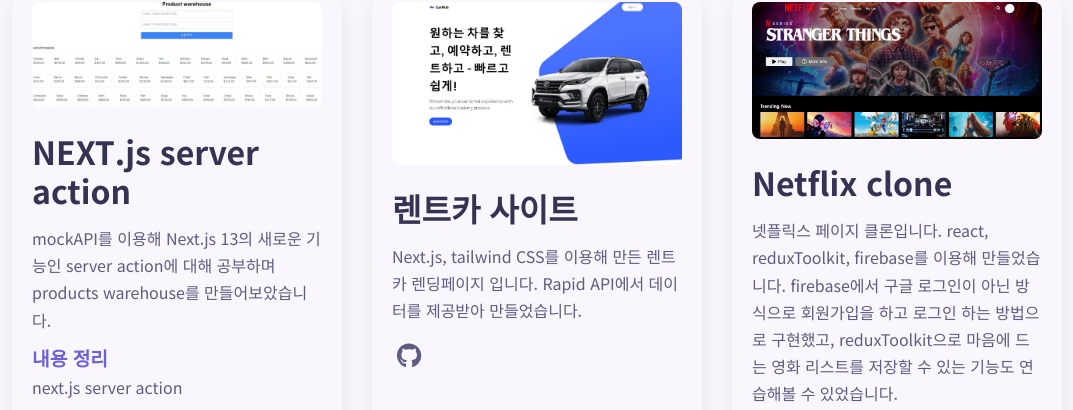
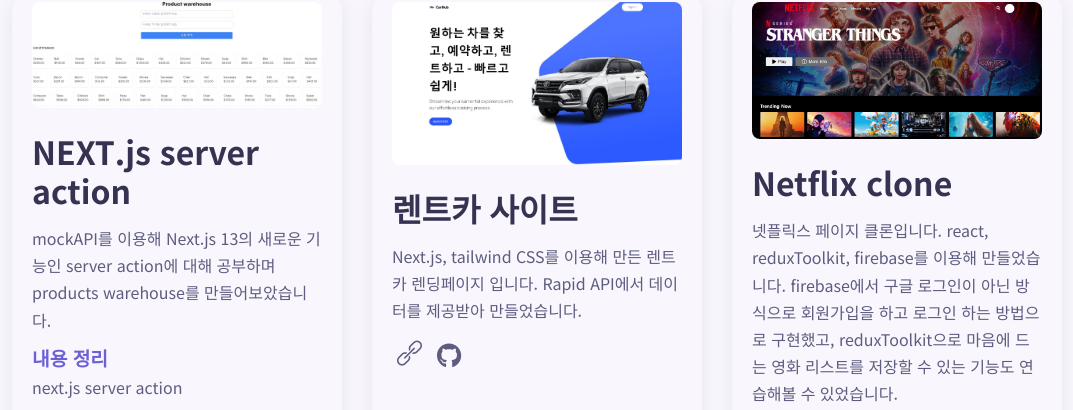
Before and after one commit to hallokay/kay_portfolio, a React (Create React App) app: page /#home in a window 1280 px wide. Shown: the part 2558-2968 px from the top of the page, without its empty margins (158-1231 px from the left). Built offline with nearby package versions, Linux system fonts and the light colour scheme; a web font is replaced by a local one.

Commit message:
링크 추가

```diff
--- a/src/constants/constants.js
+++ b/src/constants/constants.js
@@ -169,7 +169,7 @@
     title: "렌트카 사이트",
     img: '/assets/img/rent-car.jpg',
     code: 'https://github.com/hallokay/car_showcase_next.js',
-    url: '',
+    url: 'https://653129f29908a5044d1d8145--joyful-pudding-efd4e0.netlify.app/',
     desc: (<>
       <p>
         Next.js, tailwind CSS를 이용해 만든 렌트카 렌딩페이지 입니다.
```
